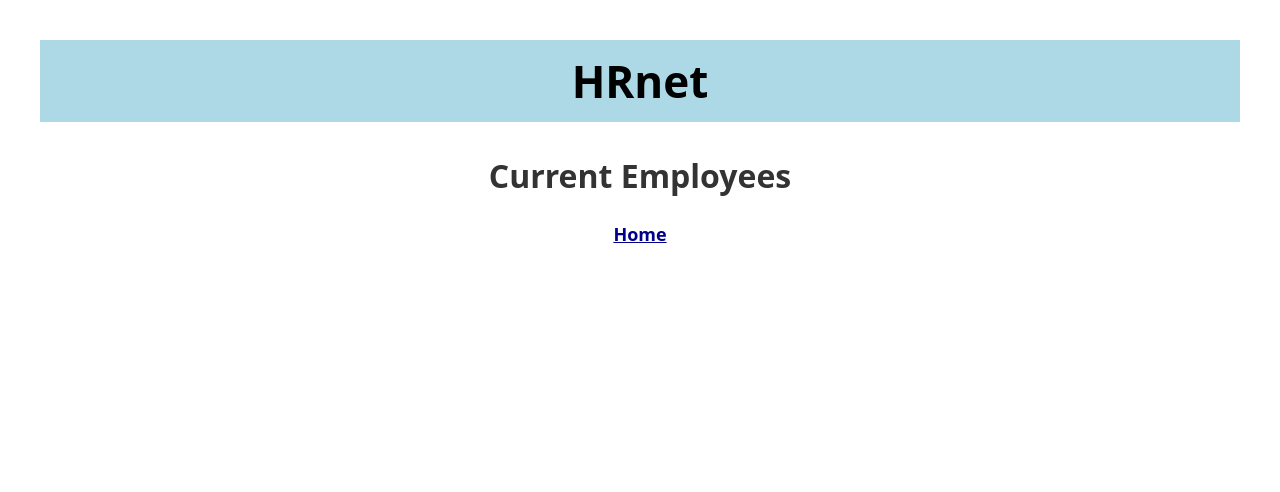
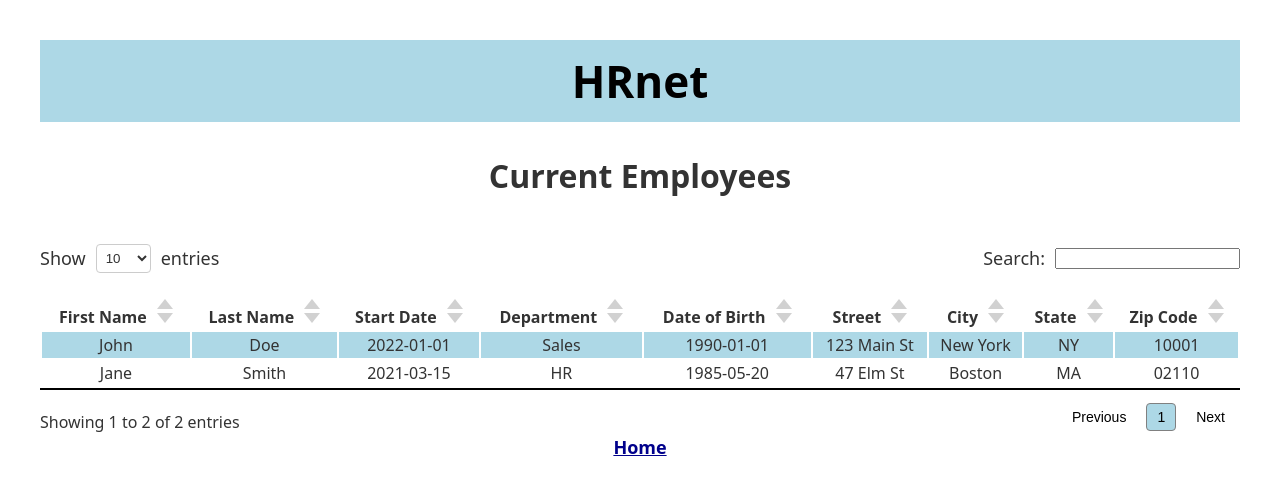
Before and after one commit to Das-F/P14-HRnet, a React (Vite) app: page /current-employees in a window 1280 px wide. Shown: the top 492 px of the page. Built offline with nearby package versions, Linux system fonts and the light colour scheme.

Commit message:
employeeList added to CurrentEmployee page (static data)

```diff
--- /dev/null
+++ b/src/components/CurrentEmployeesPage/employeeList.css
@@ -0,0 +1,121 @@
+.array-filters {
+  display: flex;
+  flex-direction: row;
+  width: 100%;
+  justify-content: space-between;
+}
+
+.array-length {
+  display: flex;
+  align-items: center;
+  gap: 10px;
+  justify-content: space-between;
+}
+
+.array-search {
+  display: flex;
+  align-items: center;
+  gap: 10px;
+}
+
+.array-filters h4 {
+  font-size: 18px;
+  font-weight: 400;
+}
+
+.array-filters select {
+  padding: 5px;
+  background-color: #ffffff;
+  border: 1px solid #ccc;
+}
+
+.employee-list-table {
+  width: 100%;
+  border-bottom: 2px solid #000;
+}
+
+th {
+  position: relative;
+  cursor: pointer;
+  user-select: none;
+}
+
+.sort-icon {
+  display: inline-block;
+  width: 16px;
+  height: 24px;
+  margin-left: 6px;
+  position: relative;
+}
+
+.sort-icon::before,
+.sort-icon::after {
+  content: "";
+  position: absolute;
+  left: 0;
+  width: 0;
+  height: 0;
+  border-left: 8px solid transparent;
+  border-right: 8px solid transparent;
+  opacity: 0.9;
+}
+
+.sort-icon::before {
+  border-bottom: 10px solid #ccc;
+  top: 0;
+}
+
+.sort-icon::after {
+  border-top: 10px solid #ccc;
+  bottom: 0;
+}
+
+th[data-order="asc"] .sort-icon::before {
+  border-bottom-color: #000;
+  opacity: 1;
+}
+
+th[data-order="desc"] .sort-icon::after {
+  border-top-color: #000;
+  opacity: 1;
+}
+
+tbody tr {
+  background-color: lightblue;
+}
+
+tbody tr:nth-child(even) {
+  background-color: #ffffff;
+}
+
+.array-pagination {
+  display: flex;
+  justify-content: space-between;
+  align-items: center;
+  gap: 10px;
+  margin-top: 10px;
+  font-size: 16px;
+  font-weight: 400;
+}
+
+.pagination-info {
+  margin-top: 10px;
+  font-size: 16px;
+  font-weight: 400;
+}
+
+.pagination-buttons button {
+  padding: 5px 10px;
+  margin: 0 5px;
+  background-color: #ffffff;
+  border: none #ccc;
+  cursor: pointer;
+  font-size: 14px;
+  font-weight: 400;
+}
+
+.pagination-buttons button.active {
+  border: 1px solid grey;
+  border-radius: 4px;
+  background-color: lightblue;
+}
--- /dev/null
+++ b/src/components/CurrentEmployeesPage/employeeList.jsx
@@ -0,0 +1,160 @@
+import { useState } from "react";
+import "./employeeList.css";
+
+const employeeList = () => {
+  const [data, setData] = useState([
+    {
+      firstName: "John",
+      lastName: "Doe",
+      startDate: "2022-01-01",
+      department: "Sales",
+      dateOfBirth: "1990-01-01",
+      street: "123 Main St",
+      city: "New York",
+      state: "NY",
+      zipCode: "10001",
+    },
+    {
+      firstName: "Jane",
+      lastName: "Smith",
+      startDate: "2021-03-15",
+      department: "HR",
+      dateOfBirth: "1985-05-20",
+      street: "47 Elm St",
+      city: "Boston",
+      state: "MA",
+      zipCode: "02110",
+    },
+  ]);
+
+  const [sortConfig, setSortConfig] = useState({
+    key: null,
+    direction: null,
+  });
+
+  // Sorting function
+  const sortColumn = (key) => {
+    let direction = "asc";
+
+    if (sortConfig.key === key && sortConfig.direction === "asc") {
+      direction = "desc";
+    }
+
+    const sortedData = [...data].sort((a, b) => {
+      const A = a[key].toString().toLowerCase();
+      const B = b[key].toString().toLowerCase();
+
+      const isNumber = !isNaN(A) && !isNaN(B);
+
+      if (isNumber) {
+        return direction === "asc" ? A - B : B - A;
+      }
+
+      return direction === "asc" ? A.localeCompare(B) : B.localeCompare(A);
+    });
+
+    setData(sortedData);
+    setSortConfig({ key, direction });
+  };
+
+  // To know which column is sorted and how
+  const getSortOrder = (key) => {
+    if (sortConfig.key !== key) return "";
+    return sortConfig.direction;
+  };
+
+  return (
+    <div className="employee-list-array">
+      <div className="array-filters">
+        <div className="array-length">
+          <h4> Show</h4>
+          <div className="select-wrapper">
+            <select>
+              <option value="10">10</option>
+              <option value="25">25</option>
+              <option value="50">50</option>
+              <option value="100">100</option>
+            </select>
+          </div>
+          <h4> entries</h4>
+        </div>
+        <div className="array-search">
+          <h4> Search:</h4>
+          <input type="text" placeholder="" />
+        </div>
+      </div>
+
+      <table className="employee-list-table">
+        <thead>
+          <tr>
+            <th onClick={() => sortColumn("firstName")} data-order={getSortOrder("firstName")}>
+              First Name <span className="sort-icon"></span>
+            </th>
+
+            <th onClick={() => sortColumn("lastName")} data-order={getSortOrder("lastName")}>
+              Last Name <span className="sort-icon"></span>
+            </th>
+
+            <th onClick={() => sortColumn("startDate")} data-order={getSortOrder("startDate")}>
+              Start Date <span className="sort-icon"></span>
+            </th>
+
+            <th onClick={() => sortColumn("department")} data-order={getSortOrder("department")}>
+              Department <span className="sort-icon"></span>
+            </th>
+
+            <th onClick={() => sortColumn("dateOfBirth")} data-order={getSortOrder("dateOfBirth")}>
+              Date of Birth <span className="sort-icon"></span>
+            </th>
+
+            <th onClick={() => sortColumn("street")} data-order={getSortOrder("street")}>
+              Street <span className="sort-icon"></span>
+            </th>
+
+            <th onClick={() => sortColumn("city")} data-order={getSortOrder("city")}>
+              City <span className="sort-icon"></span>
+            </th>
+
+            <th onClick={() => sortColumn("state")} data-order={getSortOrder("state")}>
+              State <span className="sort-icon"></span>
+            </th>
+
+            <th onClick={() => sortColumn("zipCode")} data-order={getSortOrder("zipCode")}>
+              Zip Code <span className="sort-icon"></span>
+            </th>
+          </tr>
+        </thead>
+
+        <tbody>
+          {data.map((employee, i) => (
+            <tr key={i}>
+              <td>{employee.firstName}</td>
+              <td>{employee.lastName}</td>
+              <td>{employee.startDate}</td>
+              <td>{employee.department}</td>
+              <td>{employee.dateOfBirth}</td>
+              <td>{employee.street}</td>
+              <td>{employee.city}</td>
+              <td>{employee.state}</td>
+              <td>{employee.zipCode}</td>
+            </tr>
+          ))}
+        </tbody>
+      </table>
+      <div className="array-pagination">
+        <div className="pagination-info">
+          <span>
+            Showing 1 to {data.length} of {data.length} entries
+          </span>
+        </div>
+        <div className="pagination-buttons">
+          <button>{"Previous"}</button>
+          <button className="active">1</button>
+          <button>{"Next"}</button>
+        </div>
+      </div>
+    </div>
+  );
+};
+
+export default employeeList;
--- a/src/pages/CurrentEmployees.jsx
+++ b/src/pages/CurrentEmployees.jsx
@@ -1,5 +1,6 @@
 import "./CurrentEmployees.css";
 import { Link } from "react-router-dom";
+import EmployeeList from "../components/CurrentEmployeesPage/employeeList";
 
 const CurrentEmployees = () => {
   return (
@@ -10,6 +11,7 @@ const CurrentEmployees = () => {
         </div>
         <h1>Current Employees</h1>
       </div>
+      <EmployeeList />
       <Link to="/" className="create-employee-link">
         Home{" "}
       </Link>
```
